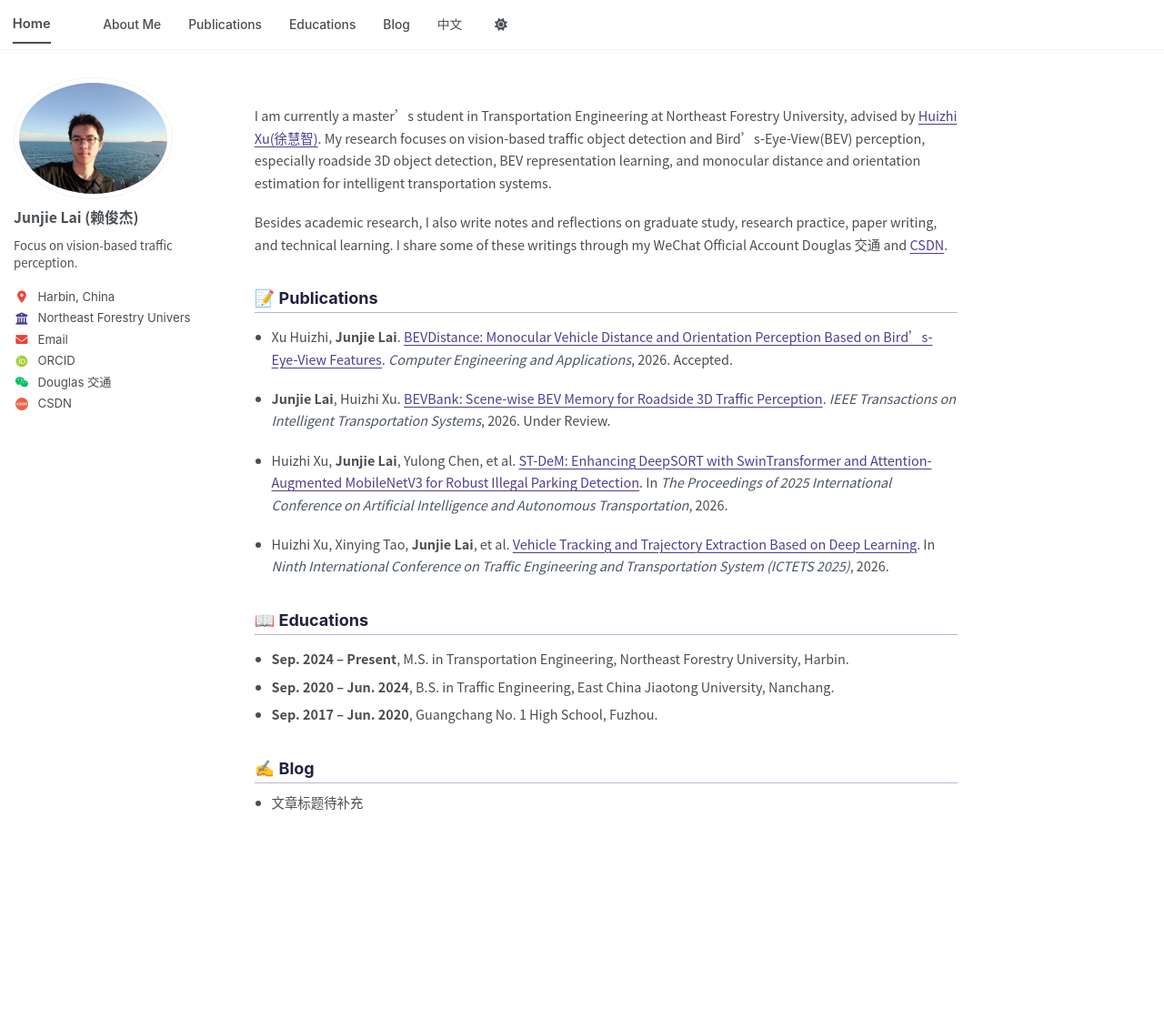
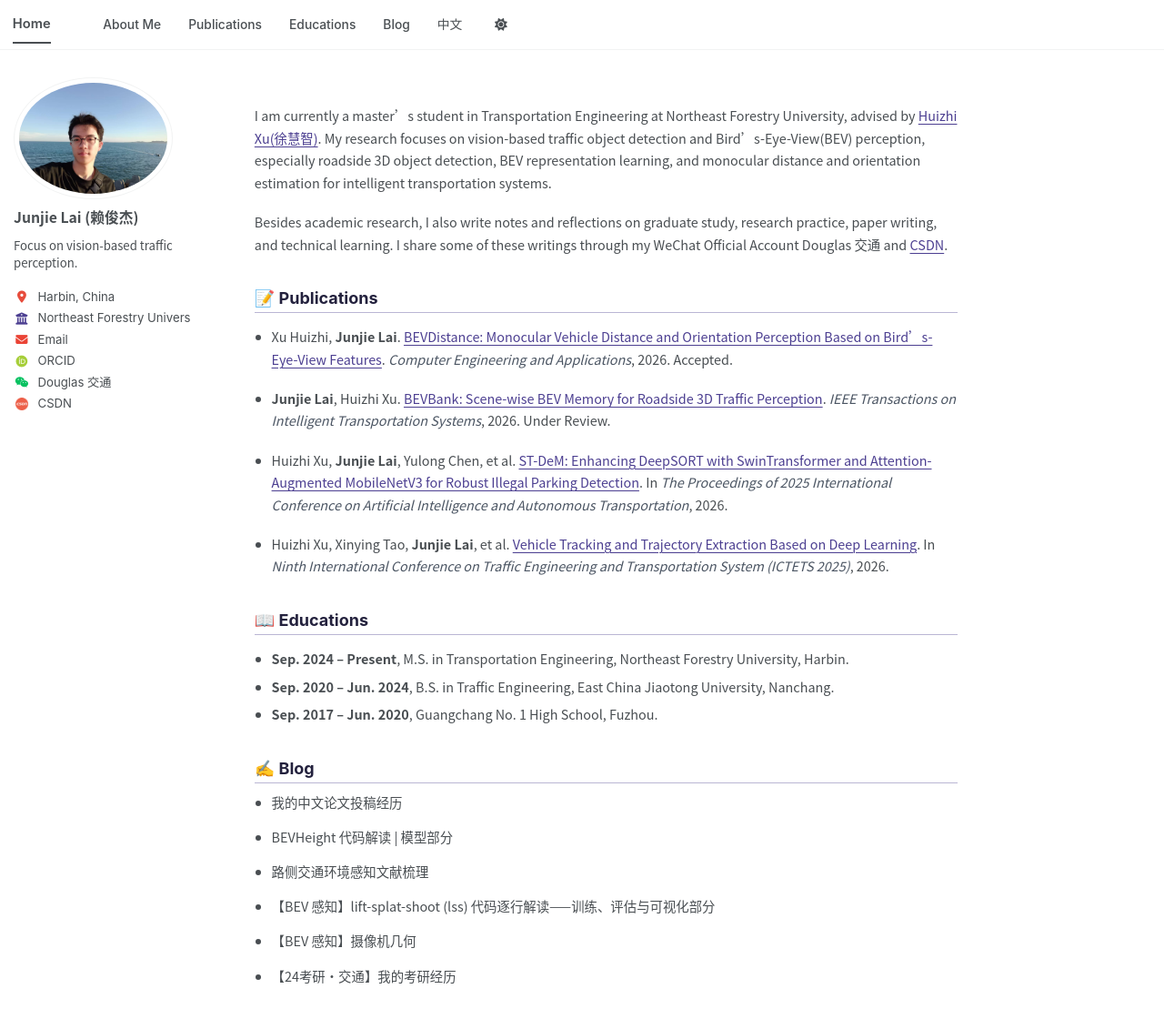
Before and after one commit to Douglassssss/Douglassssss.github.io, a Jekyll site: the page built from _pages/about.md, in a window 1280 px wide and 1166 px high. Shown: the top 1120 px of the window at 91% size. Built offline with Jekyll 4.4.1, drawn with Linux system fonts in a browser that asks for light colours; some web fonts are replaced; a script bundle is joined from its source files by our own code; library files that are not in the unit come from our copies.

Commit message:
Simplify honors and add blog list

```diff
--- a/_pages/about.md
+++ b/_pages/about.md
@@ -36,5 +36,26 @@ Besides academic research, I also write notes and reflections on graduate study,
 ## ✍️ Blog {#blog}
 
 <ul class="blog-list">
-  <li><a href="https://mp.weixin.qq.com/s/okupeYu99mYhPlABbgR1ig" target="_blank" rel="noopener noreferrer">文章标题待补充</a></li>
+  <li><a href="https://mp.weixin.qq.com/s/xSWnkX6ZzJIgmBbCafvWJw" target="_blank" rel="noopener noreferrer">我的中文论文投稿经历</a></li>
 </ul>
+
+<ul class="blog-list">
+  <li><a href="https://mp.weixin.qq.com/s/X1WovSUwqXakXy-Om1WdoA" target="_blank" rel="noopener noreferrer">BEVHeight 代码解读 | 模型部分</a></li>
+</ul>
+
+<ul class="blog-list">
+  <li><a href="https://mp.weixin.qq.com/s/NDOT-NUzQHg-7bmOKBIYRA" target="_blank" rel="noopener noreferrer">路侧交通环境感知文献梳理</a></li>
+</ul>
+
+<ul class="blog-list">
+  <li><a href="https://mp.weixin.qq.com/s/jxycR5fSyisCuNR59wPEkQ" target="_blank" rel="noopener noreferrer">【BEV 感知】lift-splat-shoot (lss) 代码逐行解读——训练、评估与可视化部分</a></li>
+</ul>
+
+<ul class="blog-list">
+  <li><a href="https://mp.weixin.qq.com/s/xTndJcCBA0ObX3KbpOfspQ" target="_blank" rel="noopener noreferrer">【BEV 感知】摄像机几何</a></li>
+</ul>
+
+
+<ul class="blog-list">
+  <li><a href="https://mp.weixin.qq.com/s/okupeYu99mYhPlABbgR1ig" target="_blank" rel="noopener noreferrer">【24考研·交通】我的考研经历</a></li>
+</ul>
```
Also changed, not shown: _pages/about-zh.md (+22 -1 lines).
